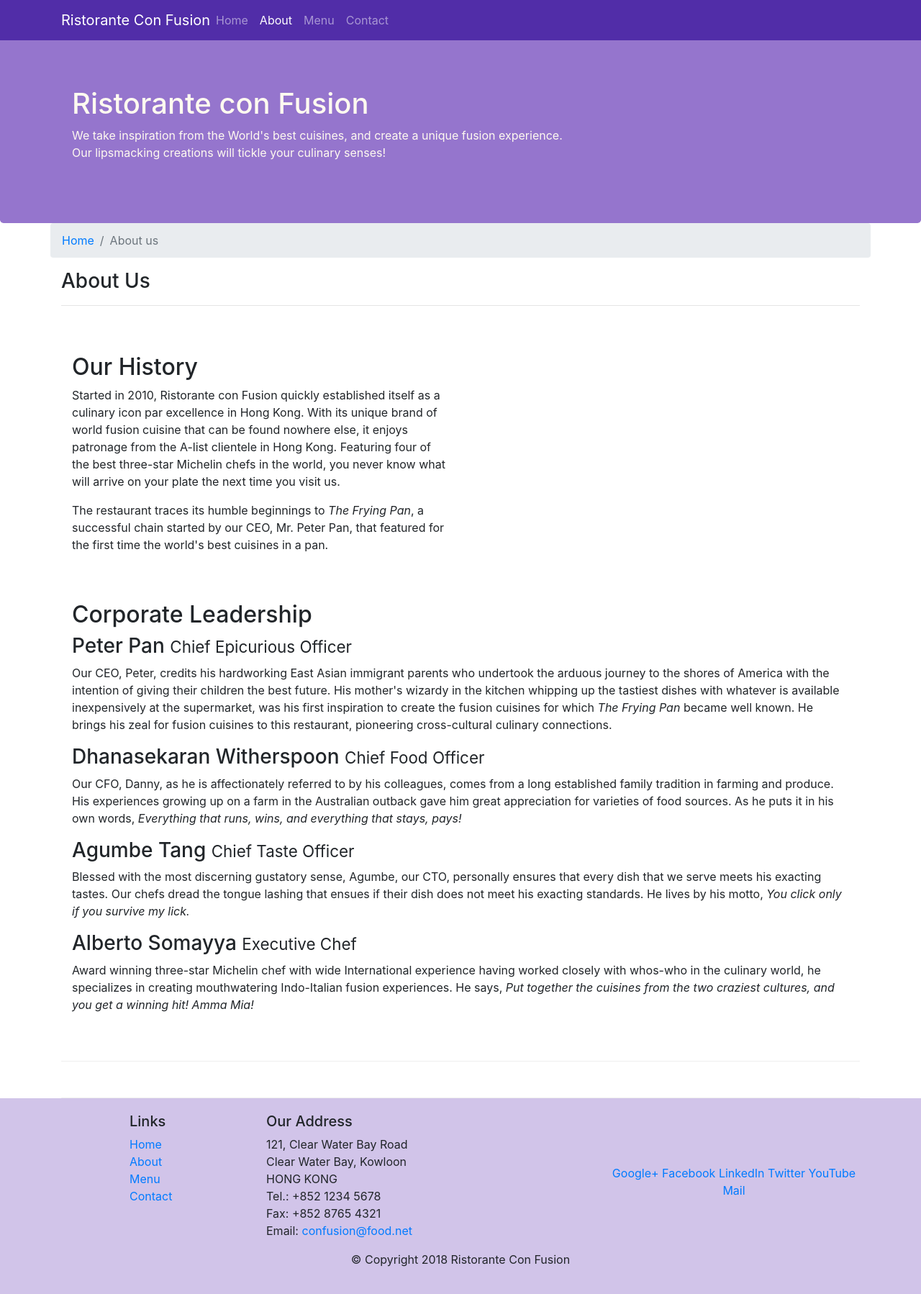
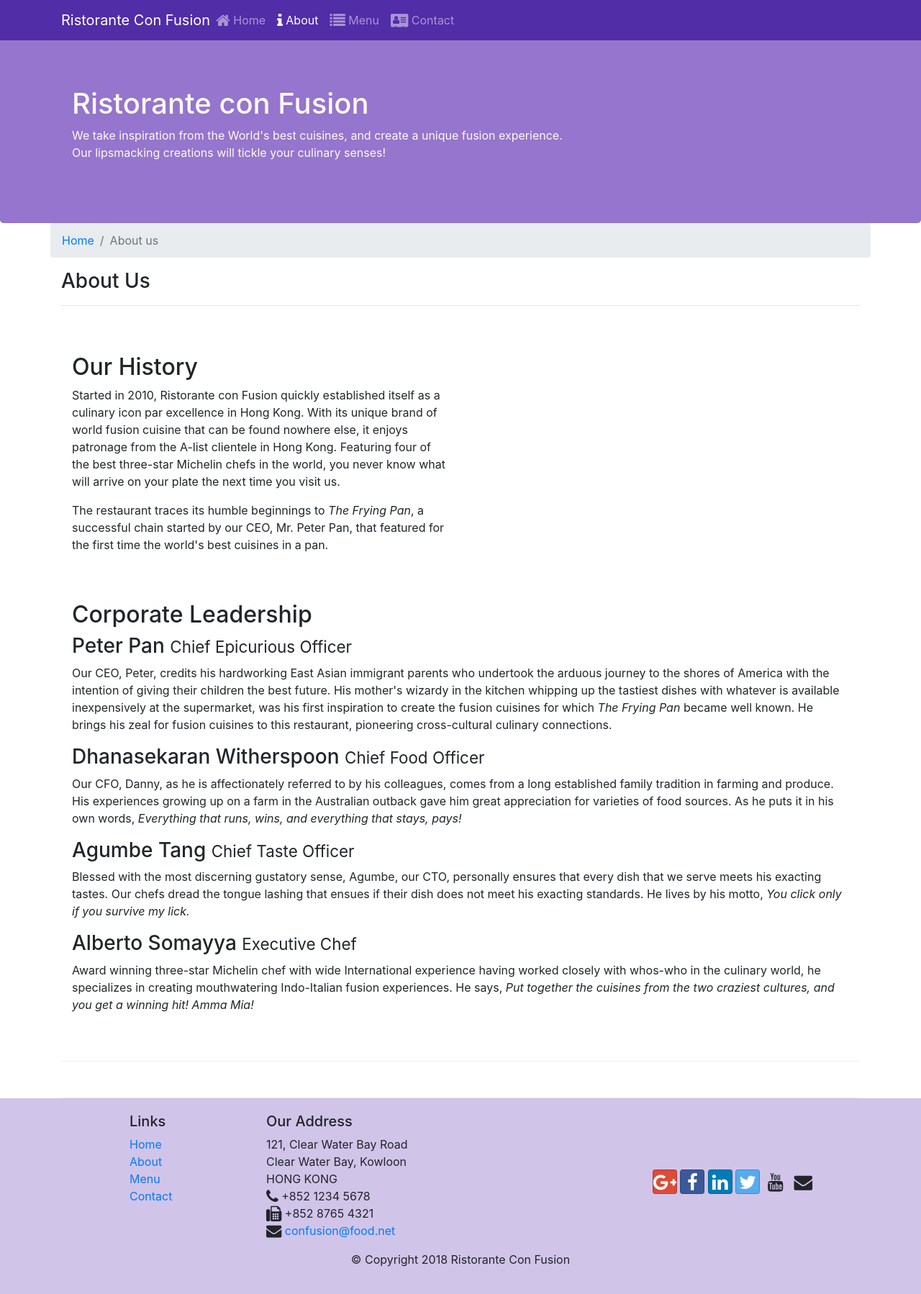
Before and after one commit to Sayan-Manna/Front-End-Web-Ui-framework-Bootstrap-Coursera, a website: page aboutus.html in a window 1280 px wide. Shown: the whole page at 72% size. Drawn offline with nearby package versions, Linux system fonts and the light colour scheme.

Commit message:
Icon Fonts

```diff
--- a/aboutus.html
+++ b/aboutus.html
@@ -6,6 +6,8 @@
     <meta http-equiv="x-ua-compatible" content="ie=edge">
     <!-- Bootstrap CSS -->
     <link rel="stylesheet" href="node_modules/bootstrap/dist/css/bootstrap.min.css">
+    <link rel="stylesheet" href="node_modules/font-awesome/css/font-awesome.min.css">
+    <link rel="stylesheet" href="node_modules/bootstrap-social/bootstrap-social.css">
     <link href="css/styles.css" rel="stylesheet">
     <title>Ristorante Con Fusion: About Us</title>
 
@@ -19,13 +21,13 @@
                 <span class="navbar-toggler-icon"></span>
 
             </button>
-            <a class="navbar-brand mr-auto" href="./index.htm">Ristorante Con Fusion</a>
+            <a class="navbar-brand mr-auto" href="./index.html">Ristorante Con Fusion</a>
             <div class="collapse navbar-collapse" id="Navbar">
                 <ul class="navbar-nav mr-auto">
-                    <li class="nav-item"><a class="nav-link" href="./index.htm">Home</a></li>
-                    <li class="nav-item active"><a class="nav-link" href="#">About</a></li>
-                    <li class="nav-item"><a class="nav-link" href="#">Menu</a></li>
-                    <li class="nav-item"><a class="nav-link" href="#">Contact</a></li>
+                    <li class="nav-item"><a class="nav-link" href="./index.html"><span class="fa fa-home fa-lg"></span> Home</a></li>
+                    <li class="nav-item active"><a class="nav-link" href="#"><span class="fa fa-info fa-lg"></span> About</a></li>
+                    <li class="nav-item"><a class="nav-link" href="#"><span class="fa fa-list fa-lg"></span> Menu</a></li>
+                    <li class="nav-item"><a class="nav-link" href="#"><span class="fa fa-address-card fa-lg"></span> Contact</a></li>
                 </ul>
             </div>
         </div>
@@ -47,7 +49,7 @@
     <div class="container">
         <div class="row">
             <ol class="col-12 breadcrumb">
-                <li class="breadcrumb-item"><a href="./index.htm">Home</a></li>
+                <li class="breadcrumb-item"><a href="./index.html">Home</a></li>
                 <li class="breadcrumb-item active">About us</a></li>
 
             </ol>
@@ -102,7 +104,7 @@
                 <div class="col-4 offset-1 col-sm-2">
                     <h5>Links</h5>
                     <ul class="list-unstyled">
-                        <li><a href="./index.htm">Home</a></li>
+                        <li><a href="./index.html">Home</a></li>
                         <li><a href="#">About</a></li>
                         <li><a href="#">Menu</a></li>
                         <li><a href="#">Contact</a></li>
@@ -111,22 +113,22 @@
                 <div class="col-7 col-sm-5">
                     <h5>Our Address</h5>
                     <address>
-		              121, Clear Water Bay Road<br>
-		              Clear Water Bay, Kowloon<br>
-		              HONG KONG<br>
-		              Tel.: +852 1234 5678<br>
-		              Fax: +852 8765 4321<br>
-		              Email: <a href="mailto:confusion@food.net">confusion@food.net</a>
+                        121, Clear Water Bay Road<br>
+                        Clear Water Bay, Kowloon<br>
+                        HONG KONG<br>
+                        <i class="fa fa-phone fa-lg"></i> +852 1234 5678<br>
+                        <i class="fa fa-fax fa-lg"></i> +852 8765 4321<br>
+                        <i class="fa fa-envelope fa-lg"></i> <a href="mailto:confusion@food.net">confusion@food.net</a>
 		           </address>
                 </div>
                 <div class="col-12 col-sm-4 align-self-center">
                     <div class="text-center">
-                        <a href="http://google.com/+">Google+</a>
-                        <a href="http://www.facebook.com/profile.php?id=">Facebook</a>
-                        <a href="http://www.linkedin.com/in/">LinkedIn</a>
-                        <a href="http://twitter.com/">Twitter</a>
-                        <a href="http://youtube.com/">YouTube</a>
-                        <a href="mailto:">Mail</a>
+                        <a class="btn btn-social-icon btn-google" href="http://google.com/+"><i class="fa fa-google-plus fa-lg"></i></a>
+                        <a class="btn btn-social-icon btn-facebook"href="http://www.facebook.com/profile.php?id="><i class="fa fa-facebook fa-lg"></i></a>
+                        <a class="btn btn-social-icon btn-linkedin"href="http://www.linkedin.com/in/"><i class="fa fa-linkedin fa-lg"></i></a>
+                        <a class="btn btn-social-icon btn-twitter"href="http://twitter.com/"><i class="fa fa-twitter fa-lg"></i></a>
+                        <a class="btn btn-social-icon" href="http://youtube.com/"><i class="fa fa-youtube fa-lg"></i></a>
+                        <a class="btn btn-social-icon" href="mailto:"><i class="fa fa-envelope fa-lg"></i></a>
                     </div>
                 </div>
            </div>
--- a/package.json
+++ b/package.json
@@ -14,8 +14,10 @@
     "lite-server": "^2.3.0"
   },
   "dependencies": {
-    "bootstrap": "^4.0.0",
-    "jquery": "^3.3.1",
+    "bootstrap": "^4.5.0",
+    "bootstrap-social": "^5.1.1",
+    "font-awesome": "^4.7.0",
+    "jquery": "^3.5.1",
     "popper.js": "^1.12.9"
   }
 }
```
Also changed, not shown: index.html (+16 -14 lines), 1 other file.
